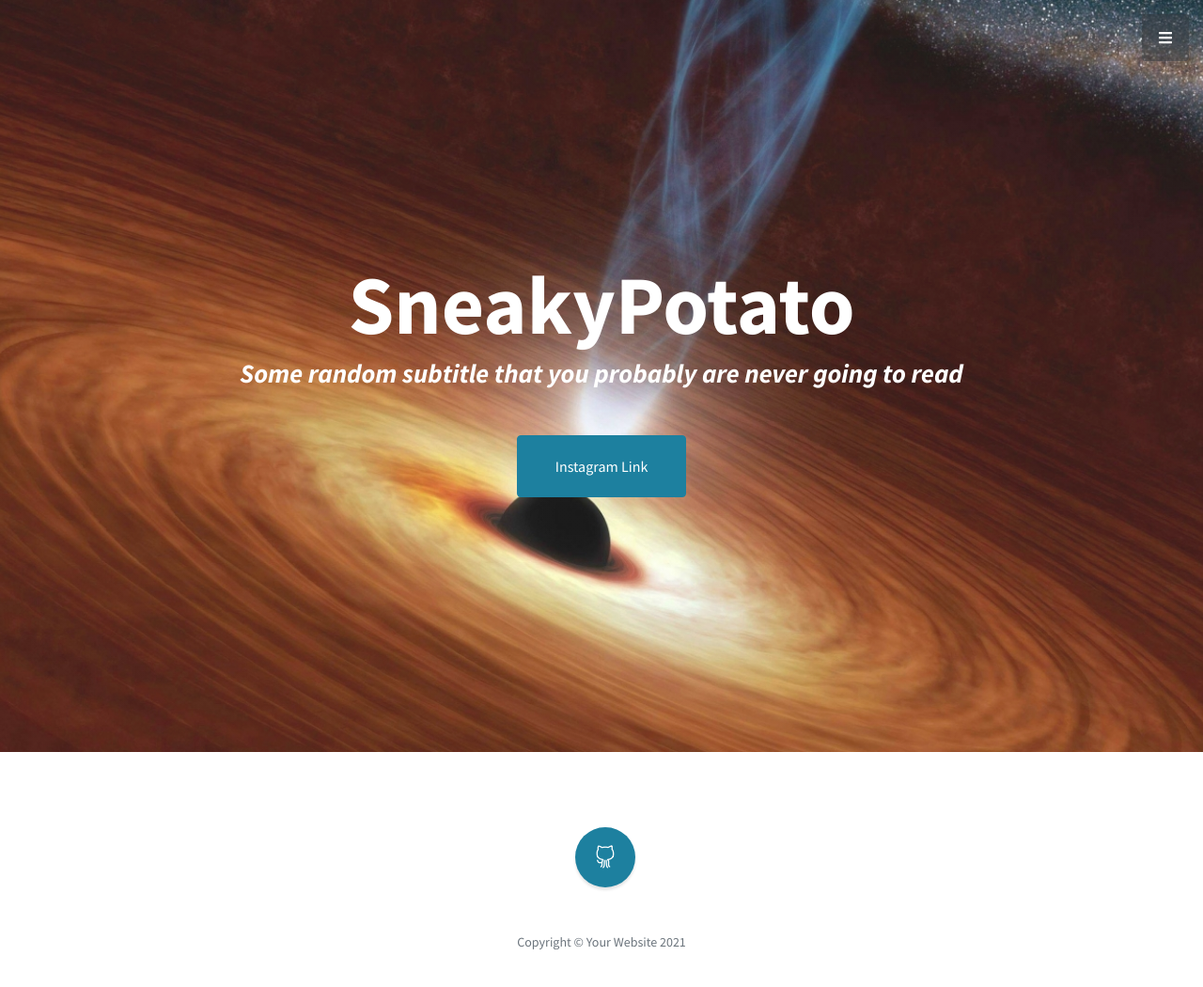
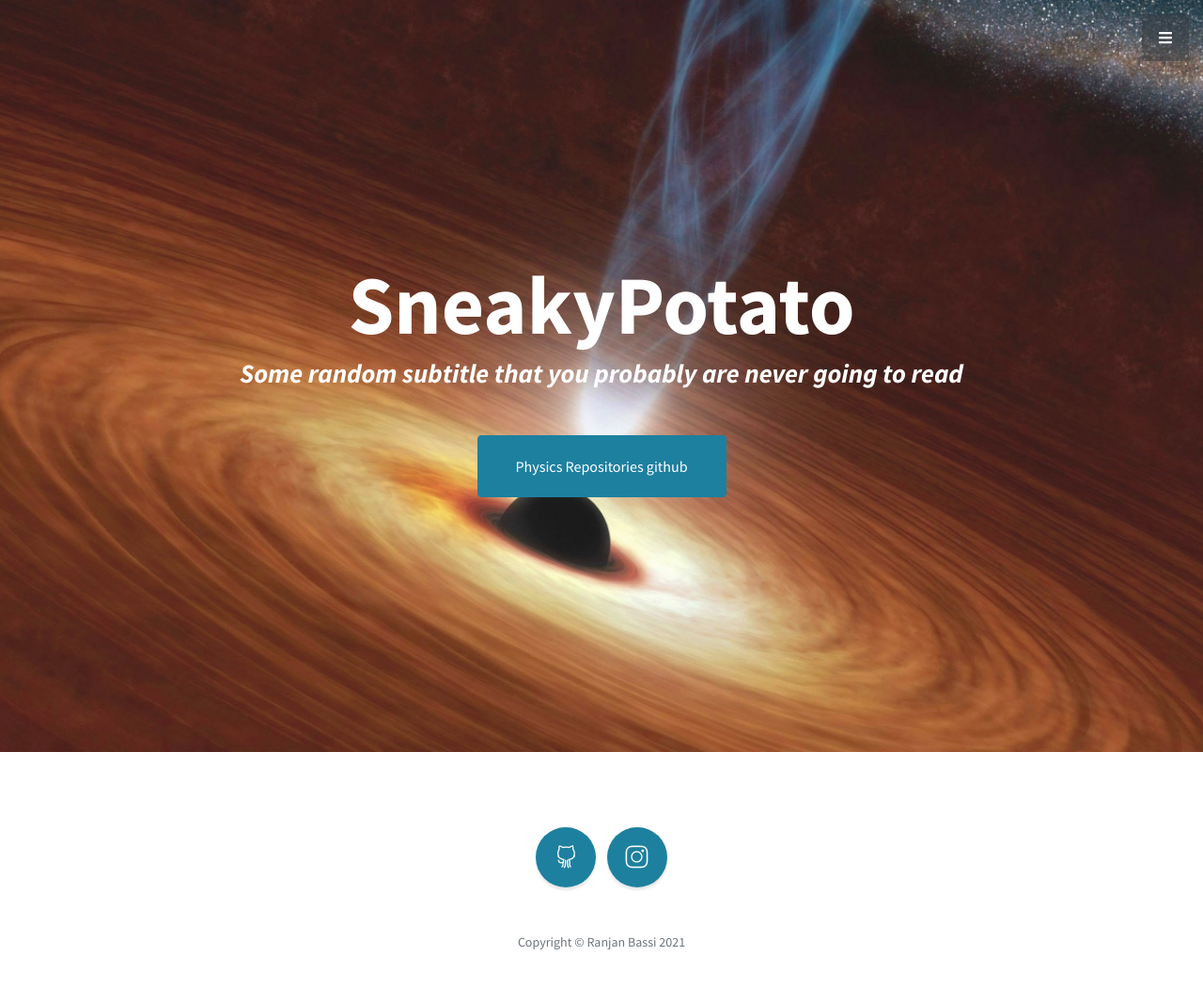
Before and after one commit to prirai/sneaky0potato.github.io, a plain HTML site: page index.html in a window 1280 px wide. Shown: the whole page at 94% size. Drawn offline with nearby package versions, Linux system fonts and the light colour scheme.

Commit message:
Update index.html

```diff
--- a/index.html
+++ b/index.html
@@ -24,7 +24,7 @@
             <ul class="sidebar-nav">
                 <li class="sidebar-nav-item"><a href="#page-top">Home</a></li>
                 <li class="sidebar-nav-item"><a href="#portfolio">Portfolio</a></li>
-                <li class="sidebar-nav-item"><a href="#contact">Contact</a></li>
+                <li class="sidebar-nav-item"><a href="#contact">Resources</a></li>
             </ul>
         </nav>
         <!-- Header-->
@@ -32,7 +32,7 @@
             <div class="container px-4 px-lg-5 text-center">
                 <h1 style="color:rgb(255, 255, 255);" class="mb-1">SneakyPotato</h1>
                 <h3 style="color:rgb(255, 255, 255);" class="mb-5"><em>Some random subtitle that you probably are never going to read</em></h3>
-                <a class="btn btn-primary btn-xl" href="https://www.instagram.com/invites/contact/?i=17t8et7ddbx5&utm_content=kyaj9aq">Instagram Link</a>
+                <a class="btn btn-primary btn-xl" href="https://github.com/sneaky0potato/Random-walk.git">Physics Repositories github</a>
             </div>
         </header>
 
@@ -41,11 +41,13 @@
             <div class="container px-4 px-lg-5">
                 <ul class="list-inline mb-5">
                     <li class="list-inline-item">
-                    <li class="list-inline-item">
                         <a class="social-link rounded-circle text-white" href="https://github.com/sneaky0potato"><i class="icon-social-github"></i></a>
                     </li>
+                    <li class="list-inline-item">
+                        <a class="social-link rounded-circle text-white" href="https://www.instagram.com/invites/contact/?i=17t8et7ddbx5&utm_content=kyaj9aq"><i class="icon-social-instagram"></i></a>
+                    </li>
                 </ul>
-                <p class="text-muted small mb-0">Copyright &copy; Your Website 2021</p>
+                <p class="text-muted small mb-0">Copyright &copy; Ranjan Bassi 2021</p>
             </div>
         </footer>
         <!-- Scroll to Top Button-->
```
